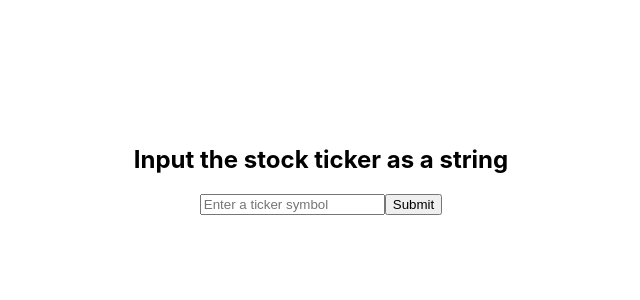
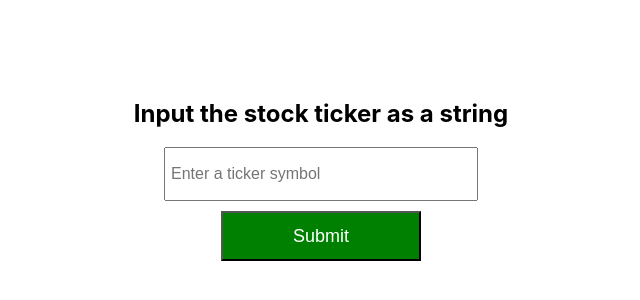
Before and after one commit to Jaspvr/Stock-Predictor, a React (Create React App) app in the folder react-stock/: page / in a window 1280 px wide. Shown: the part 230-530 px from the top of the page, without its empty margins (319-959 px from the left). Built offline with nearby package versions, Linux system fonts and the light colour scheme.

Commit message:
Update App.js

```diff
--- a/react-stock/src/App.js
+++ b/react-stock/src/App.js
@@ -29,15 +29,20 @@ function StringInput() {
   return (
     <div className="container">
       <h2>Input the stock ticker as a string</h2>
-      <form onSubmit={handleSubmit}>
+      <div className="input-container">
         <input
+          className="input-box"
           type="text"
           value={inputValue}
           onChange={handleChange}
           placeholder="Enter a ticker symbol"
         />
-        <button type="submit">Submit</button>
-      </form>
+      </div>
+      <div className="button-container">
+        <button className="submit-button" type="submit" onClick={handleSubmit}>
+          Submit
+        </button>
+      </div>
       {outputValue && (
         <div className="output-container">
           <p>Day Precision: {outputValue.day_precision}</p>
```
